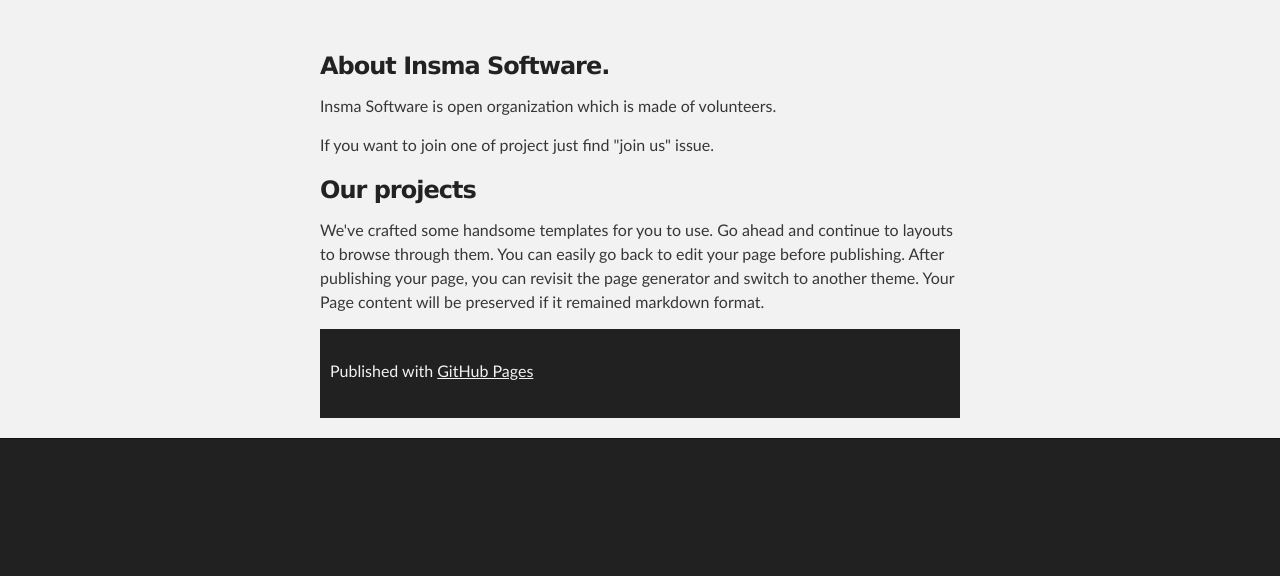
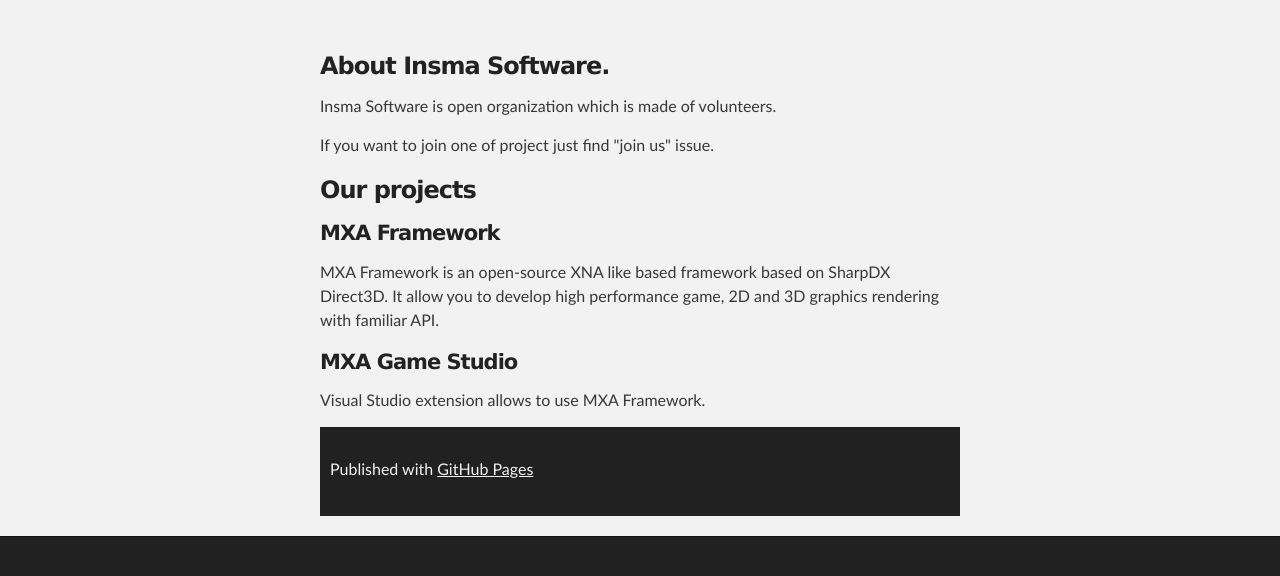
Before and after one commit to insma/insma.github.io, a plain HTML site: page index.html in a window 1280 px wide. Shown: the part 212-788 px from the top of the page. Drawn offline with Linux system fonts and the light colour scheme.

Commit message:
Update index.html

```diff
--- a/index.html
+++ b/index.html
@@ -36,8 +36,10 @@
 
 <h3>
 <a id="designer-templates" class="anchor" href="#designer-templates" aria-hidden="true"><span class="octicon octicon-link"></span></a>Our projects</h3>
-
-<p>We've crafted some handsome templates for you to use. Go ahead and continue to layouts to browse through them. You can easily go back to edit your page before publishing. After publishing your page, you can revisit the page generator and switch to another theme. Your Page content will be preserved if it remained markdown format.</p>
+<h4>MXA Framework</h4>
+<p>MXA Framework is an open-source XNA like based framework based on SharpDX Direct3D. It allow you to develop high performance game, 2D and 3D graphics rendering with familiar API.</p>
+<h4>MXA Game Studio</h4>
+<p>Visual Studio extension allows to use MXA Framework.</p>
 
     <!-- FOOTER  -->
     <div id="footer_wrap" class="outer">
```
